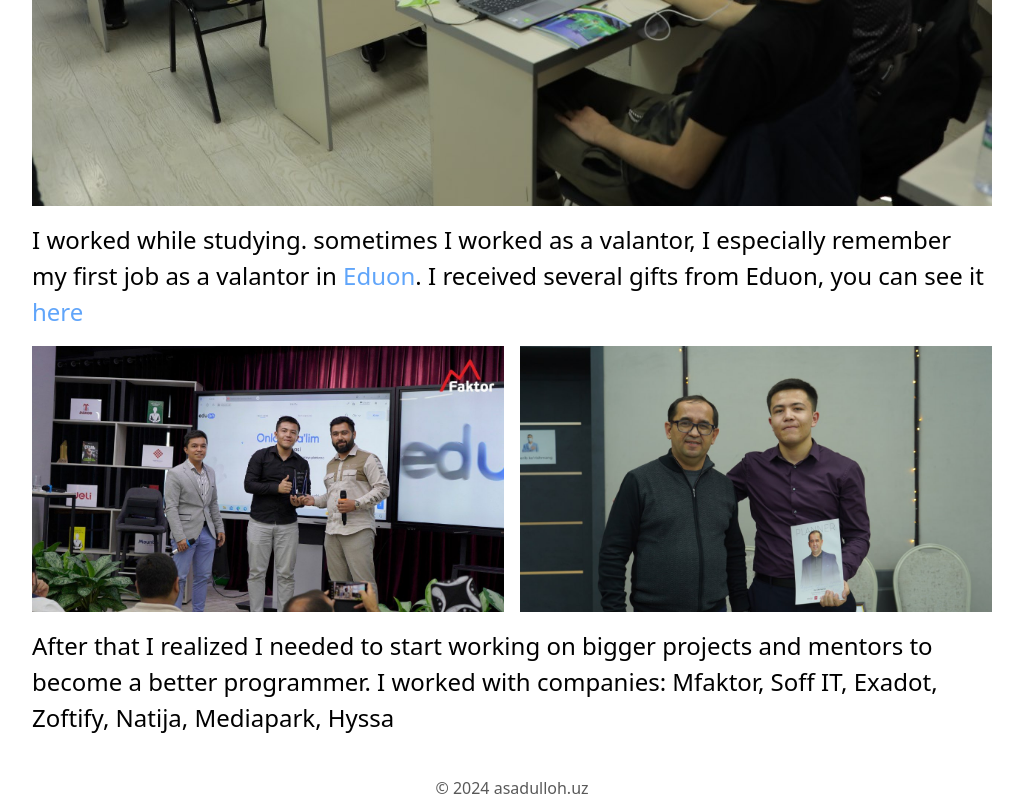
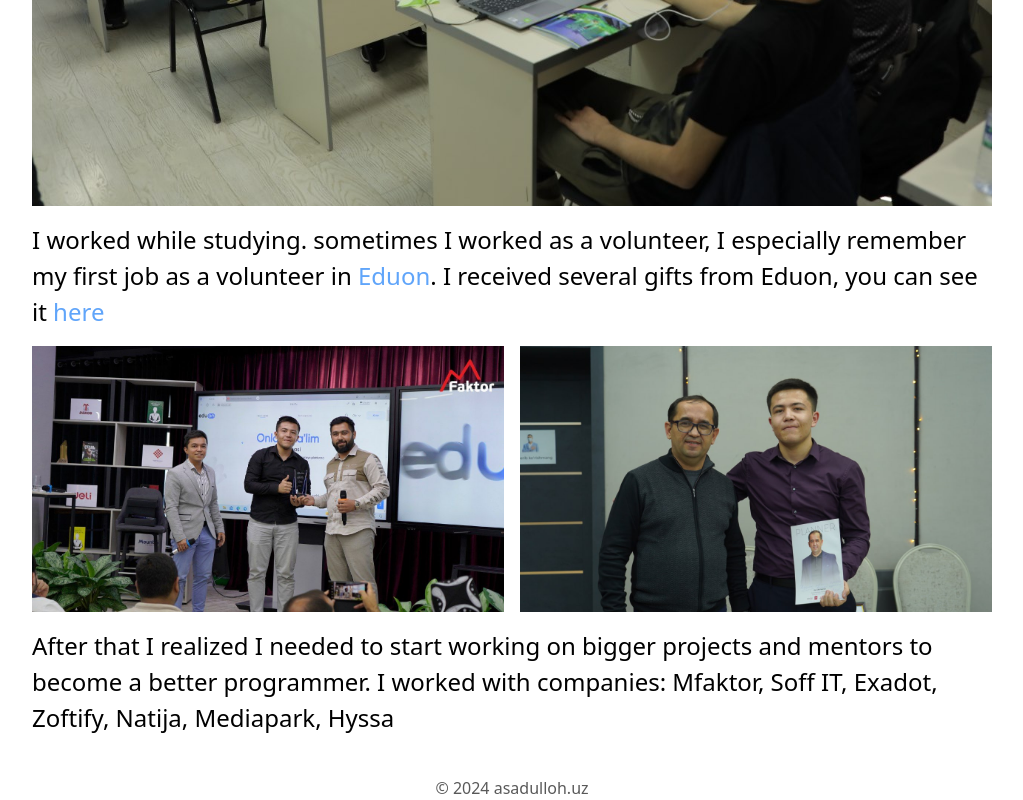
Before and after one commit to asadulloh-pro/asadulloh.uz, an Astro site: page /blog/hello-world in a window 1280 px wide. Shown: the part 1426-2226 px from the top of the page, without its empty margins (128-1151 px from the left). Built offline with nearby package versions, Linux system fonts and the light colour scheme; Astro itself is replaced by a stand-in of ours.

Commit message:
fix: fix wrong words in post hello-world

```diff
--- a/src/content/blog/hello-world.md
+++ b/src/content/blog/hello-world.md
@@ -15,7 +15,7 @@ popular: true
 
 <img src="/images/najot-talim.jpeg" class="aspect-video w-full mt-[1rem] object-cover" />
 
-<p class="md:text-[1.5rem] text-[1rem] mt-[1rem]">I worked while studying. sometimes I worked as a valantor, I especially remember my first job as a valantor in <a href="https://eduon.uz/" class="text-blue-400" target="_blank">Eduon</a>. I received several gifts from Eduon, you can see it <a href="https://www.youtube.com/live/D5MNSiOBS34?si=7I-e73D4TuRQKzX5&t=7314" class="text-blue-400" target="_blank">here</a></p>
+<p class="md:text-[1.5rem] text-[1rem] mt-[1rem]">I worked while studying. sometimes I worked as a volunteer, I especially remember my first job as a volunteer in <a href="https://eduon.uz/" class="text-blue-400" target="_blank">Eduon</a>. I received several gifts from Eduon, you can see it <a href="https://www.youtube.com/live/D5MNSiOBS34?si=7I-e73D4TuRQKzX5&t=7314" class="text-blue-400" target="_blank">here</a></p>
 
 <div class="grid lg:grid-cols-2 gap-[1rem]">
 <img src="/images/eduon.jpg" class="aspect-video w-full mt-[1rem] object-cover" />
```
